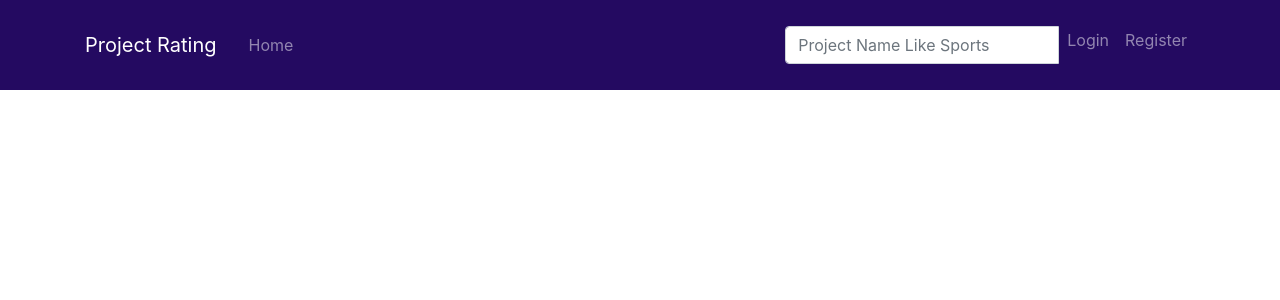
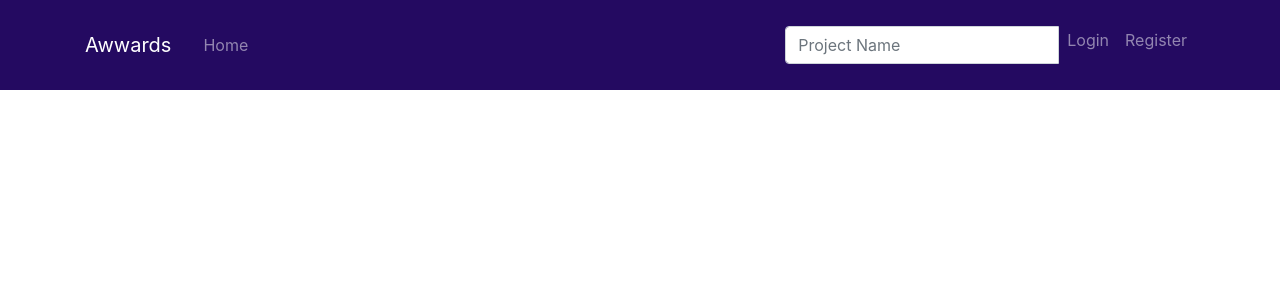
Before and after one commit to Munene19/Awward, a Django app: page / in a window 1280 px wide. Shown: the top 300 px of the page. Run offline with Django 3.2, Linux system fonts and the light colour scheme; data that the repository does not hold is empty; some libraries are stand-ins or nearby versions.

Commit message:
updated templates

```diff
--- a/Awward/urls.py
+++ b/Awward/urls.py
@@ -1,7 +1,15 @@
 from django.conf.urls import url, include
 from django.contrib import admin
+from django.contrib.auth import views as auth_views
+from awwards import views as user_views
+from django.views.generic.base import TemplateView
+import urllib.request
 
 urlpatterns = [
     url(r'^admin/', admin.site.urls),
-    url(r'^', include('awwards.urls'))
+    url(r'^', include('awwards.urls')),
+    url(r'^register/', user_views.register, name='register'),
+    url(r'^profile/', user_views.profile, name='profile'),
+    url(r'^accounts/login/', auth_views.LoginView.as_view(template_name='login.html'), name='login'),
+    url(r'^logout/', auth_views.LogoutView.as_view(template_name='logout.html'), name='logout'),
 ]
--- a/awwards/templates/base.html
+++ b/awwards/templates/base.html
@@ -33,7 +33,7 @@
     <nav class="navbar navbar-expand-md navbar-dark bg-steel fixed-top"
       style="height:90px; background-color: rgb(36, 10, 97); color: #000;">
       <div class="container">
-        <a class="navbar-brand mr-4" href="{% url 'home' %}">Project Rating</a>
+        <a class="navbar-brand mr-4" href="{% url 'home' %}">Awwards</a>
         <button class="navbar-toggler" type="button" data-toggle="collapse" data-target="#navbarToggle"
           aria-controls="navbarToggle" aria-expanded="false" aria-label="Toggle navigation">
           <span class="navbar-toggler-icon"></span>
@@ -48,7 +48,7 @@
             <form class="navbar-form" role="search" action="{% url 'search_project' %}" method="GET">
 
               <div class="input-group">
-                <input type="text" class="form-control" placeholder="Project Name Like Sports" name="search-project">
+                <input type="text" class="form-control" placeholder="Project Name" name="search-project">
                 <div class="input-group-btn">
                 </div>
               </div>
--- a/awwards/templates/home.html
+++ b/awwards/templates/home.html
@@ -1,5 +1,5 @@
 {% extends "base.html" %}
-{% load bootstrap4 %}
+{% load bootstrap3 %}
 {% block content %}
 
 <style>
--- a/awwards/templates/new_project.html
+++ b/awwards/templates/new_project.html
@@ -1,5 +1,5 @@
 {%extends 'base.html'%}
-{% load bootstrap4 %}
+{% load bootstrap3%}
 
 {% block content %}
 <div class="container-fluid">
--- a/awwards/urls.py
+++ b/awwards/urls.py
@@ -8,11 +8,11 @@ from . import views
 urlpatterns=[
     url(r'^admin/', admin.site.urls),
     url('', views.home, name='home'),
-    url(r'^project/<int:pk>/', ProjectDetailView.as_view(), name='project-detail'),
-    url(r'^project/new/', ProjectCreateView.as_view(), name='project-create'),
-    url(r'^project/<int:pk>/update/', ProjectUpdateView.as_view(), name='project-update'),
-    url(r'^api/profiles/', views.ProfileList.as_view()),
-    url(r'^api/projects/', views.ProjectList.as_view()),
+    url(r'^project/<int:pk>/', views.ProjectDetailView, name='project-detail'),
+    url(r'^project/new/', views.ProjectCreateView, name='project-create'),
+    url(r'^project/<int:pk>/update/', views.ProjectUpdateView, name='project-update'),
+    url(r'^api/profiles/', views.ProfileList),
+    url(r'^api/projects/', views.ProjectList),
     url(r'^vote/<project/<int:pk/',views.vote, name='vote'),
     url(r'^search/',views.search_project, name='search_project'),
 ]
```
